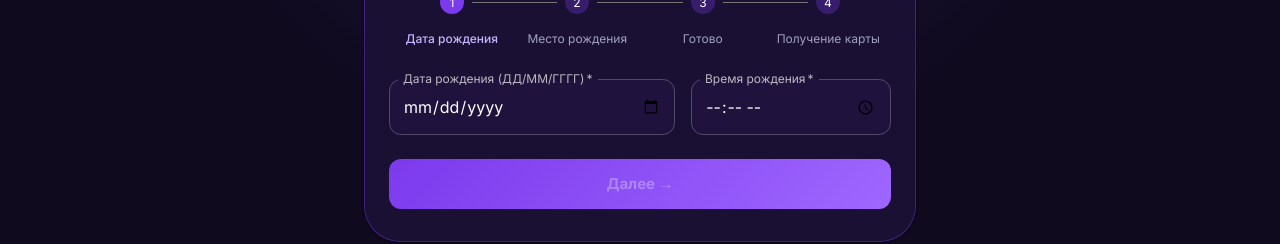
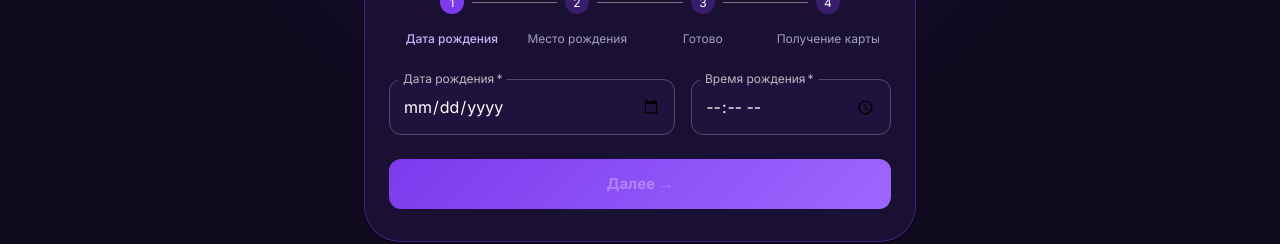
Before and after one commit to notalcards/frontend, a Next.js app: page / in a window 1280 px wide. Shown: the part 559-803 px from the top of the page. Built offline with nearby package versions, Linux system fonts and the light colour scheme; no server answers; what @mui/material-nextjs would draw is missing.

Commit message:
Исправлен label даты на главной странице

```diff
--- a/app/page.tsx
+++ b/app/page.tsx
@@ -142,9 +142,10 @@ export default function Home() {
                   <Grid container spacing={2} sx={{ mb: 3 }}>
                     <Grid size={{ xs: 12, sm: 7 }}>
                       <TextField
-                        label="Дата рождения (ДД/ММ/ГГГГ)" type="date" fullWidth required
+                        label="Дата рождения" type="date" fullWidth required
                         value={birthDate} onChange={e => setBirthDate(e.target.value)}
                         slotProps={{ inputLabel: { shrink: true } }}
+                        placeholder="дд.мм.гггг"
                         sx={{ '& .MuiOutlinedInput-root': { bgcolor: 'rgba(124,58,237,0.05)' } }}
                       />
                     </Grid>
```
